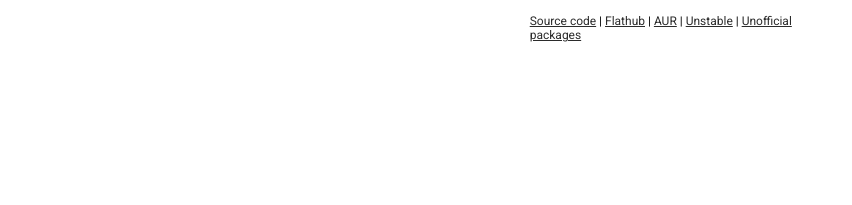
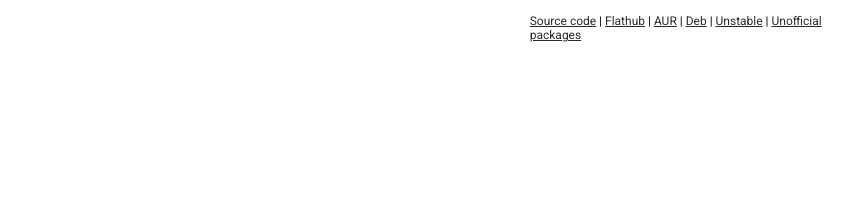
Before and after one commit to bottlesdevs/website, a Jekyll site: the page built from download.md, in a window 1280 px wide. Shown: the part 543-748 px from the top of the page, without its empty margins (304-1156 px from the left). Built offline with Jekyll 4.4.1, drawn with Linux system fonts in a browser that asks for light colours; nearby versions of some CDN libraries.

Commit message:
Update download.md

```diff
--- a/download.md
+++ b/download.md
@@ -23,6 +23,7 @@ description: Download Bottles for your Linux distribution
         <a href="https://github.com/bottlesdevs/Bottles#build-with-meson-construction_worker">Source code</a> |
         <a href="https://flathub.org/apps/details/com.usebottles.bottles">Flathub</a> |
         <a href="https://aur.archlinux.org/packages/bottles/">AUR</a> |
+        <a href="https://github.com/bottlesdevs/Bottles/releases/">Deb</a> |
         <a href="https://github.com/bottlesdevs/Bottles/releases/tag/unstable">Unstable</a> |
         <a href="https://github.com/bottlesdevs/Bottles#unofficial-packages">Unofficial packages</a>
       </div>
```
